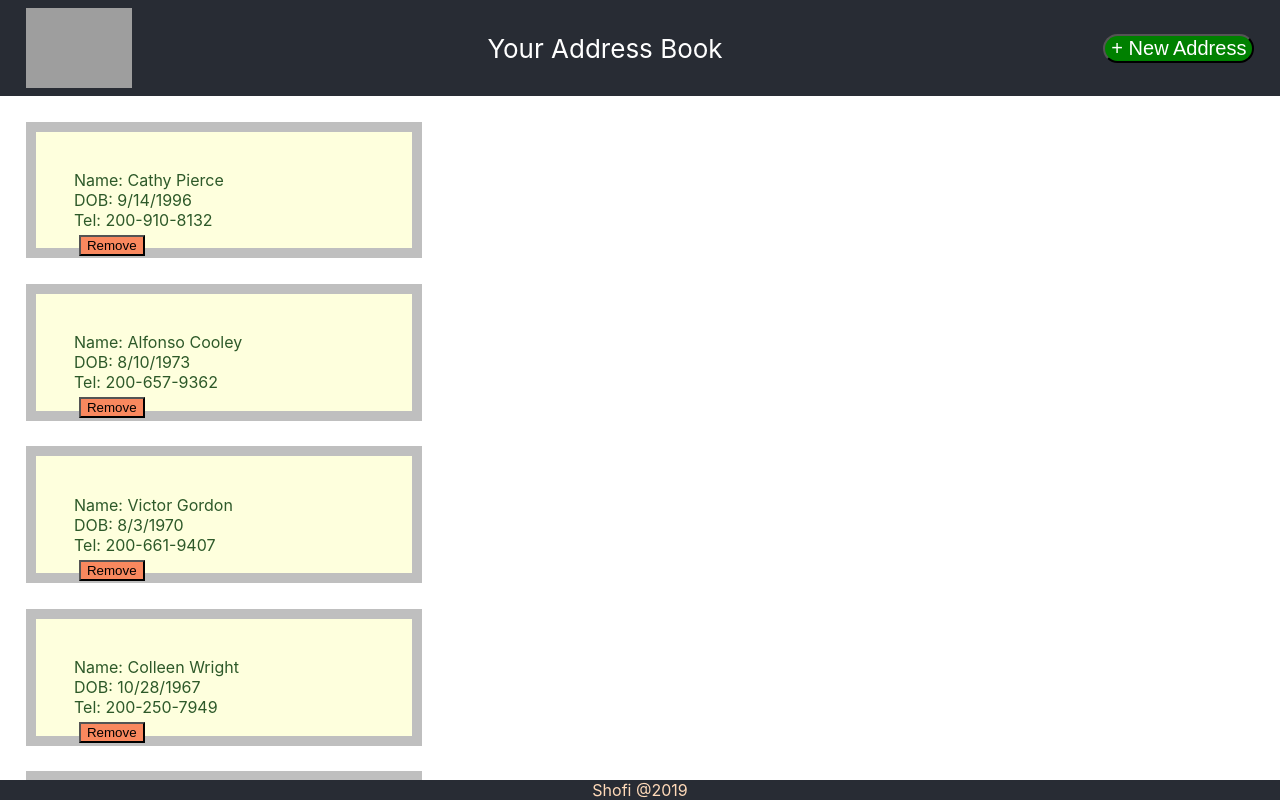
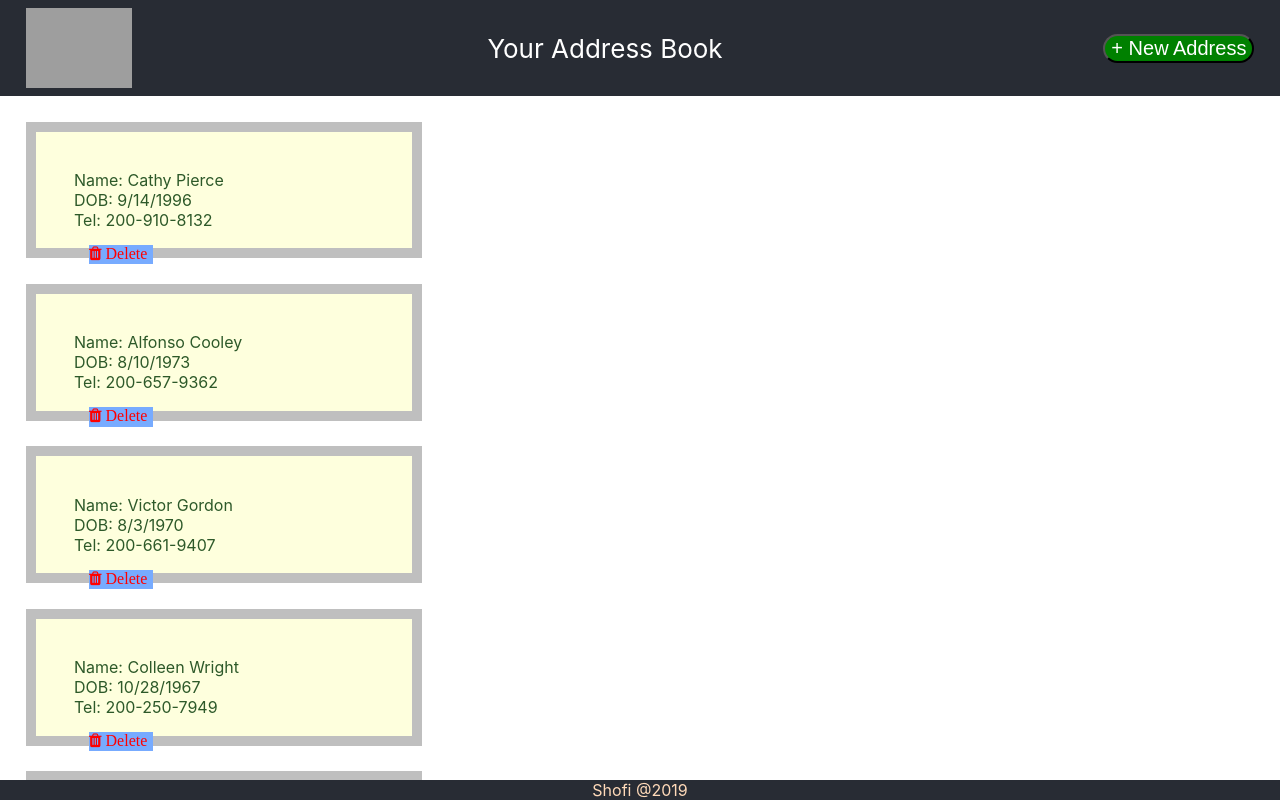
Before and after one commit to shofi384/address-book, a React (Create React App) app: page / in a window 1280 px wide. Shown: the top 800 px of the page. Built offline with nearby package versions, Linux system fonts and the light colour scheme; grey boxes are pictures that could not be loaded.

Commit message:
add delete icon

```diff
--- a/package.json
+++ b/package.json
@@ -4,6 +4,7 @@
   "private": true,
   "homepage": "https://shofi384.github.io/address-book/",
   "dependencies": {
+    "font-awesome": "^4.7.0",
     "gh-pages": "^2.0.1",
     "react": "^16.8.4",
     "react-dom": "^16.8.4",
--- a/src/App.css
+++ b/src/App.css
@@ -51,12 +51,16 @@ body {
 }
 
 .delete {
-  background-color: #f9885e;
+  margin: 5%;
+  height: 1.2em;
+  width: 4em;
+  background-color: #77abff;
+  color: red;
   cursor: pointer;
 }
 
 .delete:hover {
-  background-color: red;
+  background-color: #510000;
 }
 
 footer {
--- a/src/App.js
+++ b/src/App.js
@@ -1,5 +1,6 @@
 import React, { Component } from 'react';
 import logo from './icon.png';
+import '../node_modules/font-awesome/css/font-awesome.min.css';
 import './App.css';
 
 class App extends Component {
@@ -103,7 +104,7 @@ class App extends Component {
         <div>Name: {address.FirstName + ' ' + address.LastName}</div>
         <div>DOB: {address.Birthday}</div>
         <div>Tel: {address.Telephone}</div>
-        <input type='button' className='delete' value='Remove' onClick={this.delete.bind(this, key)}/>
+        <i className="delete fa fa-trash" onClick={this.delete.bind(this, key)}> Delete</i>
       </div>);
 
     const addressForm = (<form className='container' onSubmit={this.submit}>
```
Also changed, not shown: 1 other file (tests, documents, lock files or other folders).
